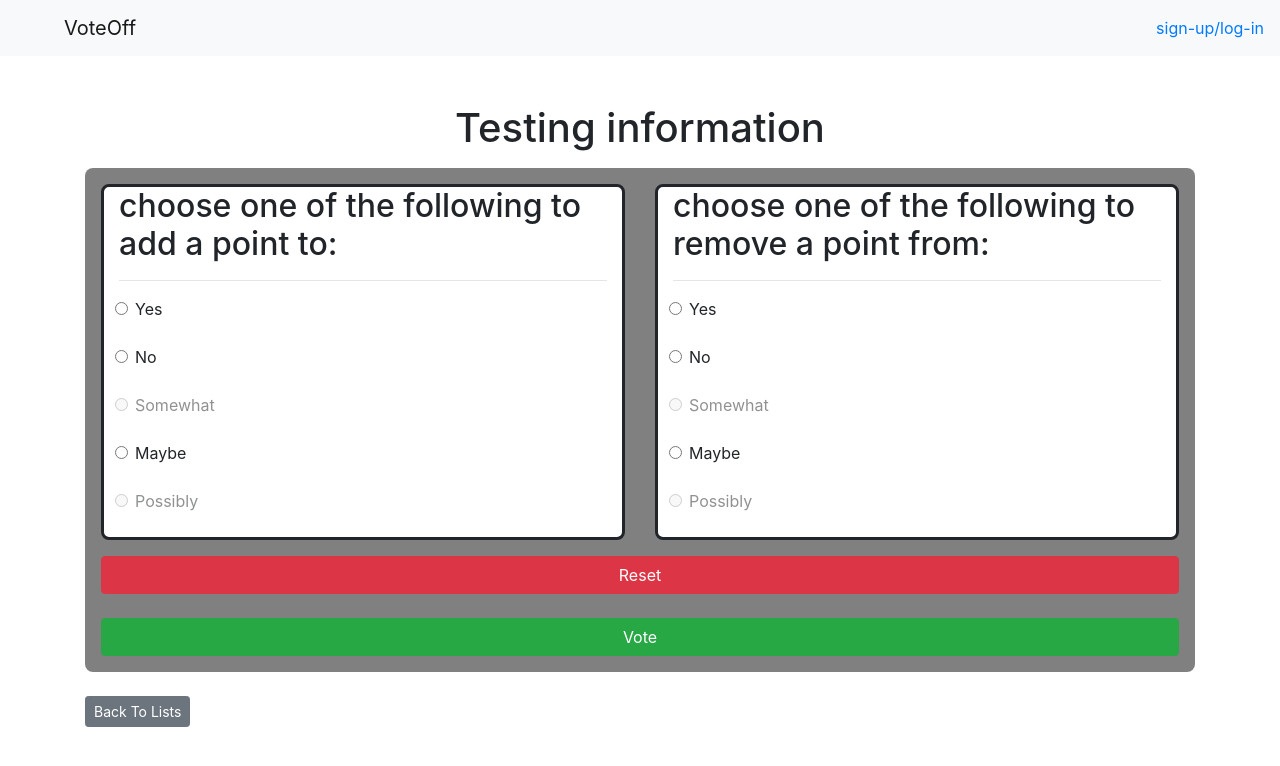
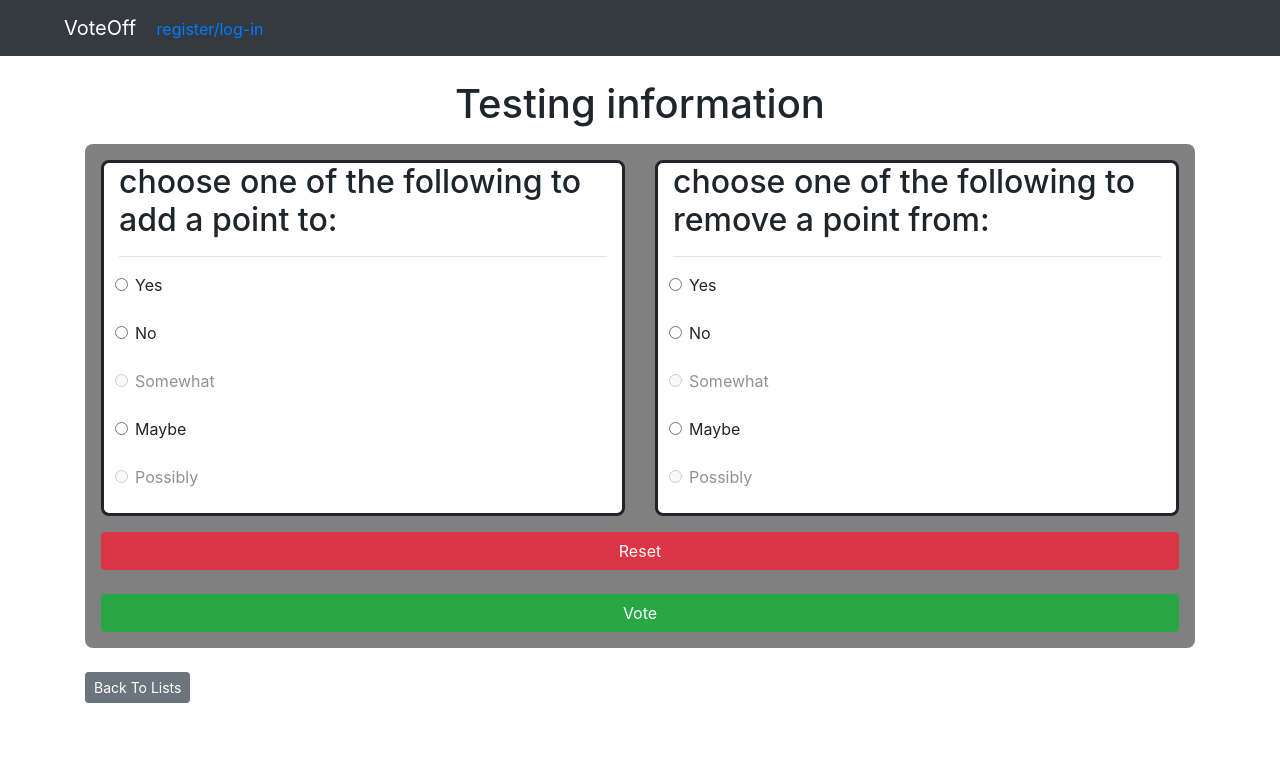
Before and after one commit to trey-sumida/voteoff-django, a Django app: page /lists/3/ in a window 1280 px wide. Shown: the top 766 px of the page. Run offline with Django 3.2, Linux system fonts and the light colour scheme; data comes from the database, SQL or seed files in the repository; some libraries are stand-ins or nearby versions.

Commit message:
improved navbar

```diff
--- a/voteoff-project/static/css/base.css
+++ b/voteoff-project/static/css/base.css
@@ -1,5 +1,5 @@
 .general-background {
-    padding-top: 3rem;
+    padding-top: 5rem;
 }
 
 .navbar-content {
--- a/voteoff-project/templates/partials/_navbar.html
+++ b/voteoff-project/templates/partials/_navbar.html
@@ -1,14 +1,13 @@
-<div class="navbar navbar-light bg-light">
+<div class="navbar fixed-top navbar-dark bg-dark">
         <div class="navbar-content">
                 <a class="navbar-brand" href='/'>VoteOff</a>
-        </div>
-
                 {% if user.is_authenticated %}
                 <form action="{% url 'lists:logoutuser' %}" method="POST">
                         {% csrf_token %}
                         <button type="submit">Logout</button>
                 </form>
                 {% else %}
-        <a href="register">sign-up/log-in</a>
+                <a href="register">register/log-in</a>
                 {% endif %}
         </div>
+</div>
```
Lines whose indentation alone changed are shown as unchanged.
